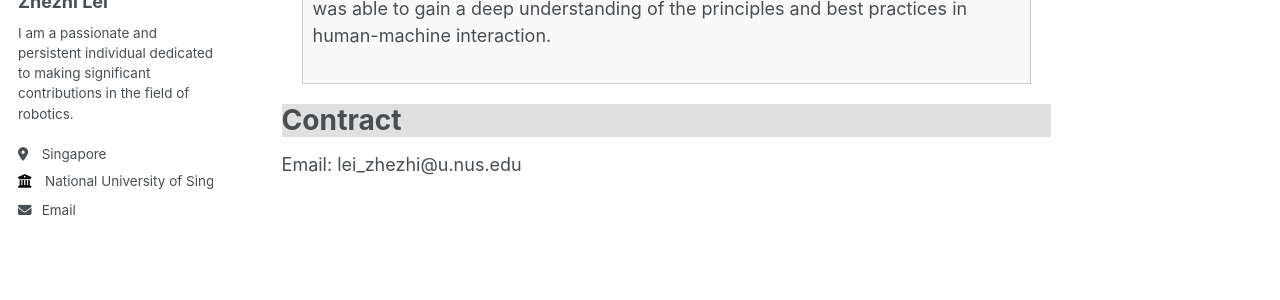
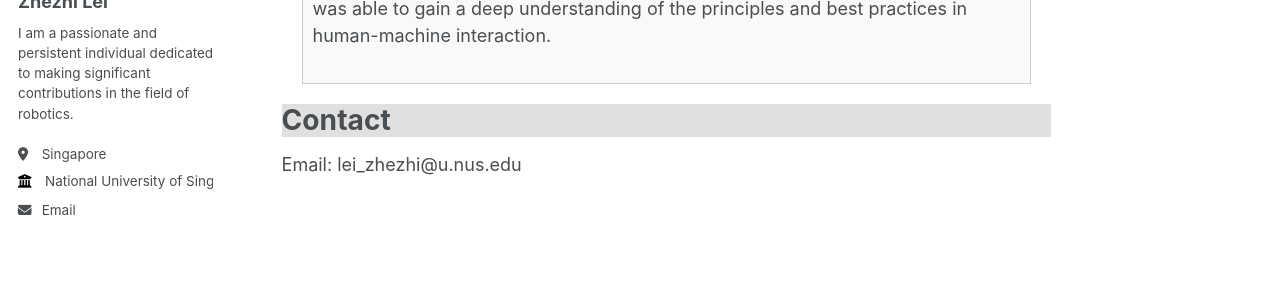
Before and after one commit to cell-core/cell-core.github.io, a Jekyll site: the page built from _pages/about.md, in a window 1280 px wide and 900 px high, scrolled down 2704 px. Shown: the part 300-600 px from the top of the window. Built offline with Jekyll 4.4.1, drawn with Linux system fonts in a browser that asks for light colours.

Commit message:
update style

```diff
--- a/_pages/about.md
+++ b/_pages/about.md
@@ -259,5 +259,5 @@ My research instreset focus on robotics control, multi-agent and computer vision
   <p>Abstract: A human-machine dialogue system was built for weather inquiries. The system can search for weather information based on user intent, actively guide users to complete their inquiry details, and support multi-turn dialogue. Even though Chat GPT is very popular today, by designing this system from scratch, I was able to gain a deep understanding of the principles and best practices in human-machine interaction. </p>
 </div>
 
-<h1 style="background-color: #e0e0e0;"> <a id="Contract"></a> Contract</h1>
+<h1 style="background-color: #e0e0e0;"> <a id="Contact"></a> Contact</h1>
 Email: lei_zhezhi@u.nus.edu
```
